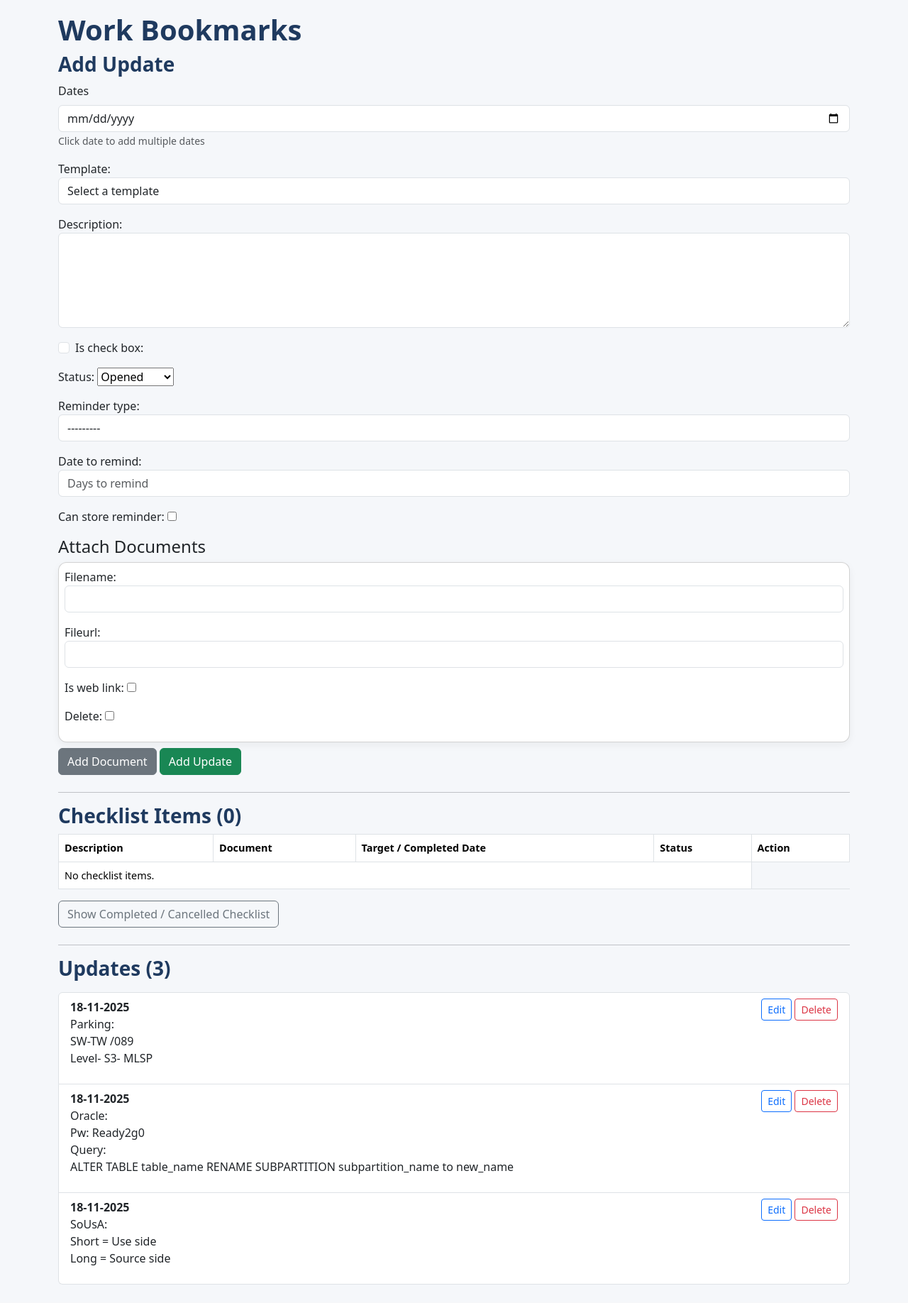
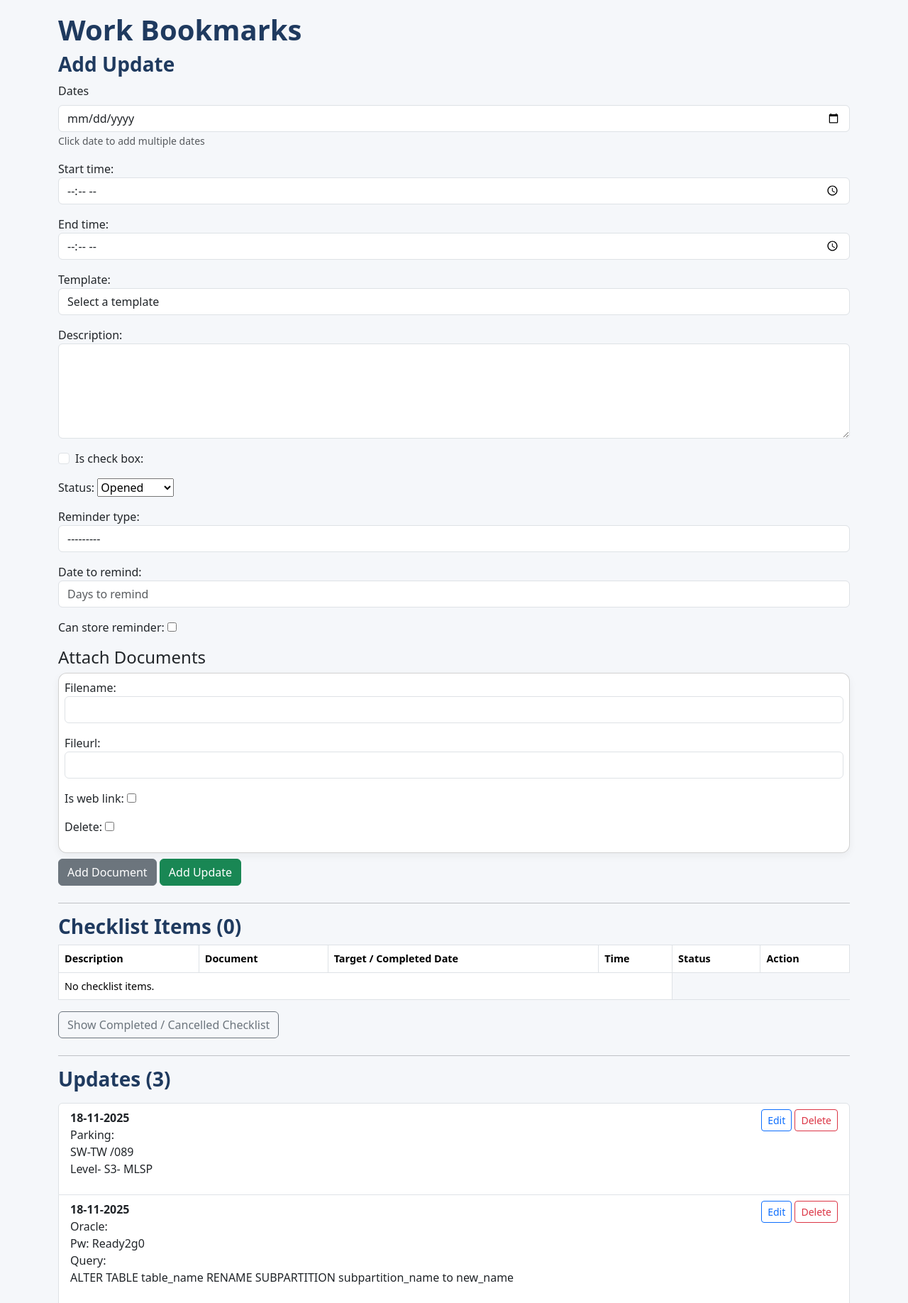
Before and after one commit to bhadrinath95/worktracker, a Django app: page /task/28/updates/ in a window 1280 px wide. Shown: the part 56-1892 px from the top of the page at 71% size. Before the commit the page ends 1866 px from the top, so only its background shows below. Run offline with Django 5.2, Linux system fonts and the light colour scheme; a user stored in the database is signed in; data comes from the database, SQL or seed files in the repository; both versions use the stored data as it was after the commit; some libraries are stand-ins or nearby versions.

Commit message:
Initial commit

```diff
--- a/templates/tracker/update_list.html
+++ b/templates/tracker/update_list.html
@@ -112,6 +112,16 @@
   </div>
 
   <div class="mb-3">
+    {{ form.start_time.label_tag }}
+    {{ form.start_time }}
+  </div>
+
+  <div class="mb-3">
+    {{ form.end_time.label_tag }}
+    {{ form.end_time }}
+  </div>
+
+  <div class="mb-3">
     {{ form.template.label_tag }}
     {{ form.template }}
   </div>
@@ -169,6 +179,7 @@
       <th>Description</th>
       <th>Document</th>
       <th>Target / Completed Date</th>
+      <th>Time</th>
       <th>Status</th>
       <th>Action</th>
     </tr>
@@ -211,6 +222,7 @@
         {% endif %}
       </td>
       <td>{{ u.date|date:"d-m-Y" }}</td>
+      <td>{% if u.start_time %}{{ u.start_time|time:"h:i A" }}{% endif %}{% if u.end_time %} - {{ u.end_time|time:"h:i A" }}{% endif %}</td>
       <td>
         {% if u.status == 'Completed' %}
           <p class="text-success">{{ u.status }}</p>
@@ -332,6 +344,11 @@
   <li class="list-group-item">
     <div>
       <strong>{{ u.date|date:"d-m-Y" }}</strong>
+      {% if u.start_time or u.end_time %}
+        <span class="text-muted ms-2">
+          <i>Time: {% if u.start_time %}{{ u.start_time|time:"h:i A" }}{% endif %}{% if u.end_time %} - {{ u.end_time|time:"h:i A" }}{% endif %}</i>
+        </span>
+      {% endif %}
       <div class="float-end">
         <a href="{% url 'tracker:update_edit' u.id %}" class="btn btn-sm btn-outline-primary">Edit</a>
         <a href="{% url 'tracker:update_delete' u.id %}" class="btn btn-sm btn-outline-danger">Delete</a>
--- a/tracker/forms.py
+++ b/tracker/forms.py
@@ -47,9 +47,11 @@ class UpdateForm(forms.ModelForm):
 
     class Meta:
         model = Update
-        fields = ['template', 'date', 'description', 'is_check_box', 'status', 'reminder_type', 'date_to_remind', 'can_store_reminder']
+        fields = ['template', 'date', 'start_time',  'end_time', 'description', 'is_check_box', 'status', 'reminder_type', 'date_to_remind', 'can_store_reminder']
         widgets = {
             'date': forms.DateInput(attrs={'class': 'form-control', 'type': 'date'}),
+            'start_time': forms.TimeInput(attrs={'class': 'form-control', 'type': 'time'}),
+            'end_time': forms.TimeInput(attrs={'class': 'form-control', 'type': 'time'}),
             'description': forms.Textarea(attrs={'class': 'form-control', 'rows': 5}),
             'is_check_box': forms.CheckboxInput(attrs={'class': 'form-check-input'}),
             'reminder_type': forms.Select(attrs={'class': 'form-control'}),
@@ -79,8 +81,10 @@ class MultipleUpdateForm(forms.ModelForm):
 
     class Meta:
         model = Update
-        fields = ['template', 'dates', 'description', 'is_check_box', 'status', 'reminder_type', 'date_to_remind', 'can_store_reminder']
+        fields = ['template', 'dates', 'start_time', 'end_time', 'description', 'is_check_box', 'status', 'reminder_type', 'date_to_remind', 'can_store_reminder']
         widgets = {
+            'start_time': forms.TimeInput(attrs={'class': 'form-control', 'type': 'time'}),
+            'end_time': forms.TimeInput(attrs={'class': 'form-control', 'type': 'time'}),
             'description': forms.Textarea(attrs={'class': 'form-control', 'rows': 5}),
             'is_check_box': forms.CheckboxInput(attrs={'class': 'form-check-input'}),
             'reminder_type': forms.Select(attrs={'class': 'form-control'}),
--- a/tracker/models.py
+++ b/tracker/models.py
@@ -86,6 +86,8 @@ class Update(models.Model):
     ]
     task = models.ForeignKey(Task, on_delete=models.CASCADE, related_name='updates')
     date = models.DateField(default=timezone.localtime(), null=True, blank=True)
+    start_time = models.TimeField(null=True, blank=True)
+    end_time = models.TimeField(null=True, blank=True)
     description = models.TextField()
     is_check_box = models.BooleanField(default=False)
     status = models.CharField(max_length=20, choices=STATUS_CHOICES, default='Opened')
--- a/tracker/views.py
+++ b/tracker/views.py
@@ -350,14 +350,14 @@ class UpdateListView(LoginRequiredMixin, View):
             is_check_box=True
         ).exclude(
             status__in=['Completed', 'Cancelled']
-        ).order_by('-status', F('date').asc(nulls_last=True), 'description')
+        ).order_by('-status', F('date').asc(nulls_last=True), F('start_time').asc(nulls_first=True),'description')
 
         completed_checkbox_updates = task.updates.filter(
             is_check_box=True,
             status__in=['Completed', 'Cancelled']
         ).order_by('-date')
 
-        normal_updates   = task.updates.filter(is_check_box=False).order_by(F('date').asc(nulls_first=True),)
+        normal_updates   = task.updates.filter(is_check_box=False).order_by(F('date').asc(nulls_first=True),F('start_time').asc(nulls_first=True),)
 
         form = MultipleUpdateForm()
         formset = DocumentFormSet(queryset=Document.objects.none())
```
Also changed, not shown: db.sqlite3, tracker/migrations/0042_update_time_alter_task_started_date_and_more.py (added), tracker/migrations/0043_rename_time_update_start_time_update_end_time_and_more.py (added).
